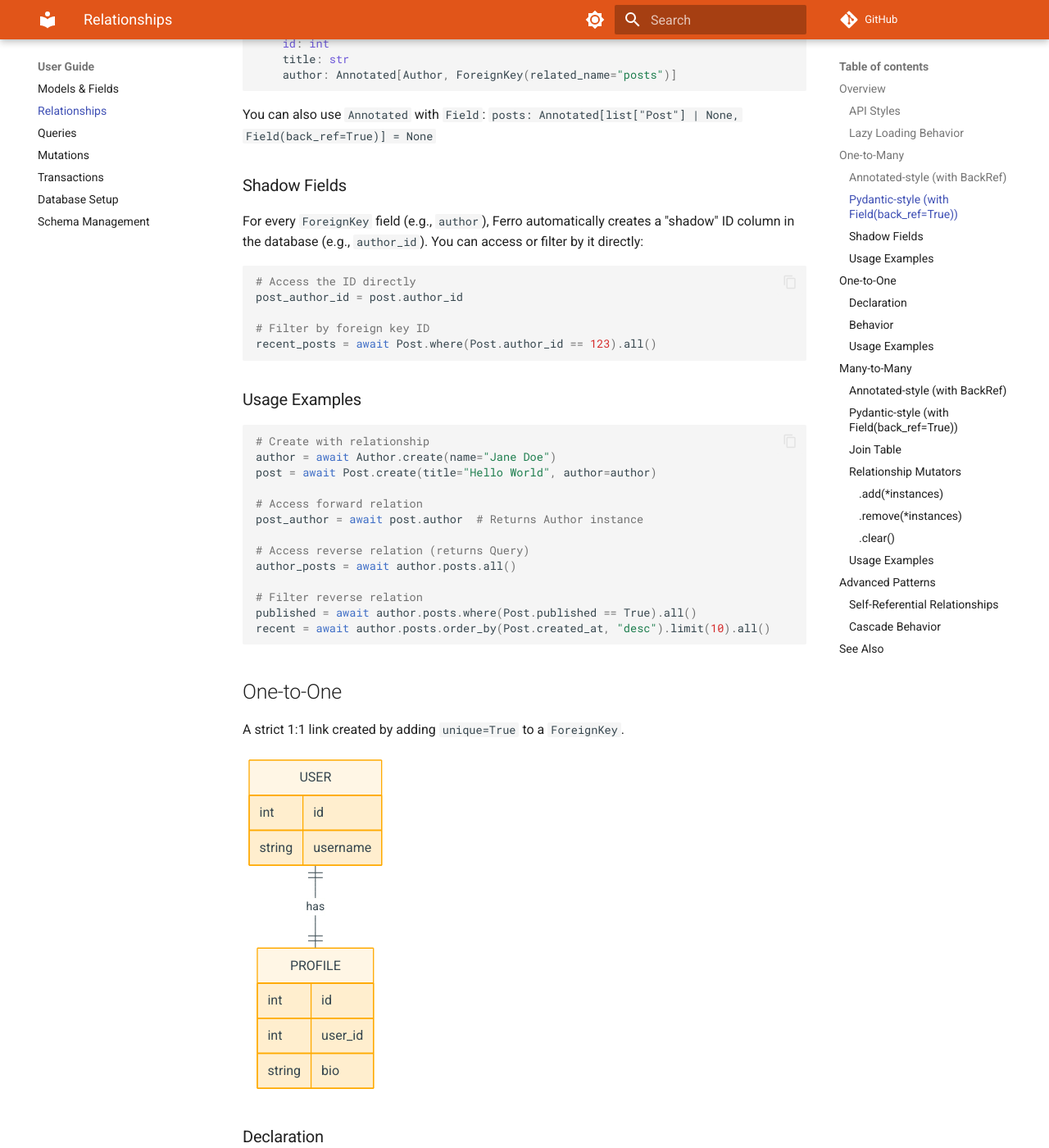
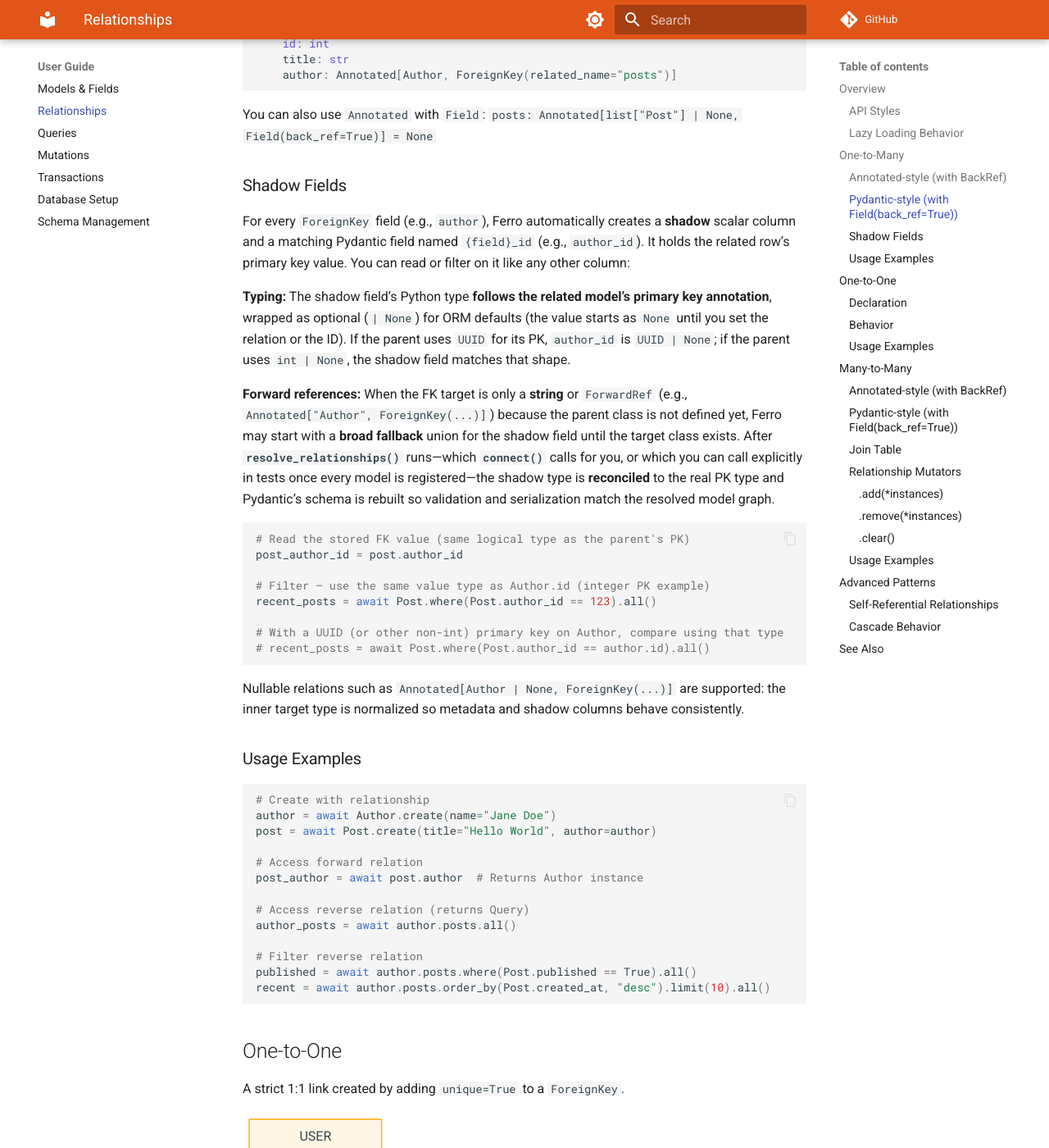
Before and after one commit to syn54x/ferro-orm, an MkDocs documentation site: the page built from docs/guide/relationships.md, in a window 1280 px wide and 1400 px high, scrolled down 2103 px. Shown: the whole window at 82% size. Built offline with MkDocs 1.6.1 and Material for MkDocs 9.7.7, drawn with Linux system fonts in a browser that asks for light colours; comment, search, counter and statistics services are not loaded.

Commit message:
docs: enhance shadow field documentation and clarify relationship resolution process
Updated the documentation for shadow fields to specify the behavior of shadow scalar columns and their corresponding Pydantic fields. Clarified the typing rules for shadow fields based on related model primary keys and improved explanations regarding forward references and the reconciliation process in the metaclass. Added details on how `resolve_relationships()` upgrades shadow field types after binding to concrete models.

Also, added new entries to .gitignore for upcoming documentation plans.

````diff
--- a/docs/guide/relationships.md
+++ b/docs/guide/relationships.md
@@ -88,15 +88,24 @@ You can also use `Annotated` with `Field`: `posts: Annotated[list["Post"] | None
 
 ### Shadow Fields
 
-For every `ForeignKey` field (e.g., `author`), Ferro automatically creates a "shadow" ID column in the database (e.g., `author_id`). You can access or filter by it directly:
+For every `ForeignKey` field (e.g., `author`), Ferro automatically creates a **shadow** scalar column and a matching Pydantic field named `{field}_id` (e.g., `author_id`). It holds the related row’s primary key value. You can read or filter on it like any other column:
+
+**Typing:** The shadow field’s Python type **follows the related model’s primary key annotation**, wrapped as optional (`| None`) for ORM defaults (the value starts as `None` until you set the relation or the ID). If the parent uses `UUID` for its PK, `author_id` is `UUID | None`; if the parent uses `int | None`, the shadow field matches that shape.
+
+**Forward references:** When the FK target is only a **string** or `ForwardRef` (e.g., `Annotated["Author", ForeignKey(...)]`) because the parent class is not defined yet, Ferro may start with a **broad fallback** union for the shadow field until the target class exists. After **`resolve_relationships()`** runs—which **`connect()`** calls for you, or which you can call explicitly in tests once every model is registered—the shadow type is **reconciled** to the real PK type and Pydantic’s schema is rebuilt so validation and serialization match the resolved model graph.
 
 ```python
-# Access the ID directly
+# Read the stored FK value (same logical type as the parent's PK)
 post_author_id = post.author_id
 
-# Filter by foreign key ID
+# Filter — use the same value type as Author.id (integer PK example)
 recent_posts = await Post.where(Post.author_id == 123).all()
+
+# With a UUID (or other non-int) primary key on Author, compare using that type
+# recent_posts = await Post.where(Post.author_id == author.id).all()
 ```
+
+Nullable relations such as `Annotated[Author | None, ForeignKey(...)]` are supported: the inner target type is normalized so metadata and shadow columns behave consistently.
 
 ### Usage Examples
 
````
Also changed, not shown: 3 other files.
